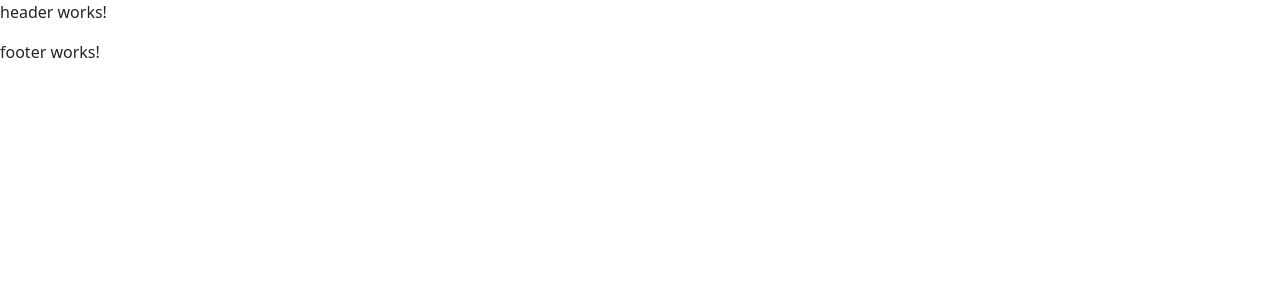
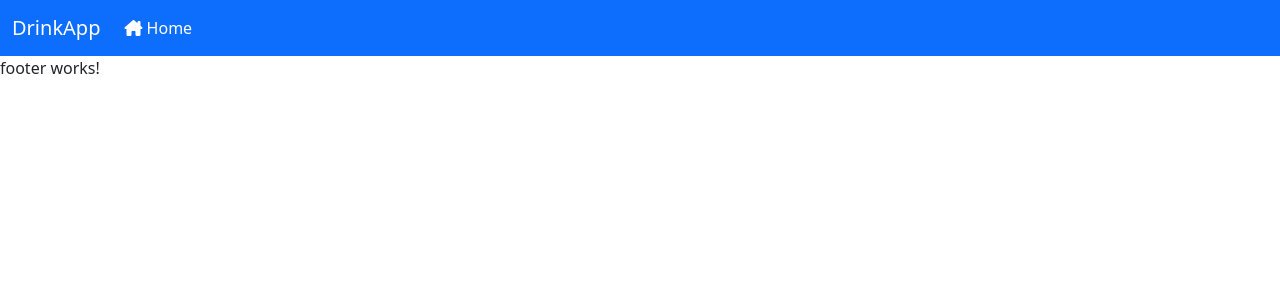
Before and after one commit to AhmedZeidi/drinkApp, an Angular app: page / in a window 1280 px wide. Shown: the top 300 px of the page. Built offline with nearby package versions, Linux system fonts and the light colour scheme.

Commit message:
construction header's navbar

```diff
--- a/src/app/includes/header/header.component.html
+++ b/src/app/includes/header/header.component.html
@@ -1 +1,13 @@
-<p>header works!</p>
+<nav class="navbar navbar-expand-lg navbar-dark bg-primary">
+  <div class="container-fluid">
+    <a class="navbar-brand" href="#">DrinkApp</a>
+    <button class="navbar-toggler" type="button" data-bs-toggle="collapse" data-bs-target="#navbarNavAltMarkup" aria-controls="navbarNavAltMarkup" aria-expanded="false" aria-label="Toggle navigation">
+      <span class="navbar-toggler-icon"></span>
+    </button>
+    <div class="collapse navbar-collapse" id="navbarNavAltMarkup">
+      <div class="navbar-nav">
+        <a class="nav-link active" aria-current="page" href="#"><i class="fa-solid fa-house-chimney"></i> Home</a>
+      </div>
+    </div>
+  </div>
+</nav>
--- a/src/index.html
+++ b/src/index.html
@@ -7,7 +7,7 @@
   <meta name="viewport" content="width=device-width, initial-scale=1">
   <link rel="icon" type="image/x-icon" href="favicon.ico">
   <link href="https://cdn.jsdelivr.net/npm/bootstrap@5.1.3/dist/css/bootstrap.min.css" rel="stylesheet" integrity="sha384-1BmE4kWBq78iYhFldvKuhfTAU6auU8tT94WrHftjDbrCEXSU1oBoqyl2QvZ6jIW3" crossorigin="anonymous">
-  <link rel="stylesheet" href="https://cdnjs.cloudflare.com/ajax/libs/font-awesome/5.5.0/css/all.min.css">
+  <link rel="stylesheet" href="https://cdnjs.cloudflare.com/ajax/libs/font-awesome/6.1.1/css/all.min.css">
 </head>
 <body>
   <app-root></app-root>
```
